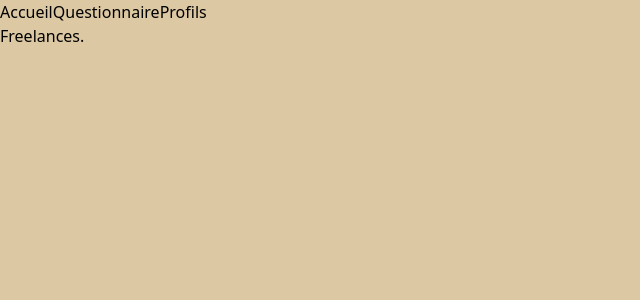
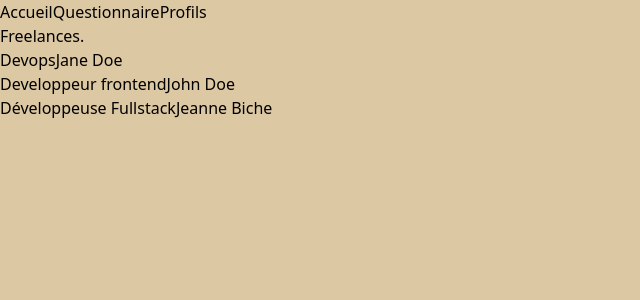
Before and after one commit to Studiomulex/JSX_AVANCEE, a React (Vite) app: page /Freelances in a window 1280 px wide. Shown: the top 300 px of the page, without its empty margins (0-640 px from the left). Built offline with nearby package versions, Linux system fonts and the light colour scheme.

Commit message:
creation de Composant Card

```diff
--- a/package.json
+++ b/package.json
@@ -10,6 +10,7 @@
     "preview": "vite preview"
   },
   "dependencies": {
+    "prop-types": "^15.8.1",
     "react": "^18.3.1",
     "react-dom": "^18.3.1",
     "react-router": "^7.0.1",
--- /dev/null
+++ b/src/components/Card/Card.jsx
@@ -0,0 +1,17 @@
+import PropTypes from "prop-types";
+
+export default function Card({ label, title}) {
+  return (
+    <div className="flex flex-col p-6">
+      <span>{label}</span>
+      {/* <img src={picture} alt="Freelance" className="w-[80px] h-[80px]" /> */}
+      <span>{title}</span>
+    </div>
+  );
+}
+
+Card.propTypes = {
+  label: PropTypes.string,
+  title: PropTypes.string,
+//   picture: PropTypes.string,
+};
--- a/src/pages/Freelances/Freelance.jsx
+++ b/src/pages/Freelances/Freelance.jsx
@@ -1,7 +1,35 @@
-export default function Freelances(){
-    return(
-        <div>
-            <h1>Freelances.</h1>
-        </div>
-    )
+// import DefaultPicture from "../../assets/profile.png";
+import Card from "../../components/Card/Card";
+const freelanceProfiles = [
+  {
+    name: "Jane Doe",
+    jobTitle: "Devops",
+    // picture: DefaultPicture,
+  },
+  {
+    name: "John Doe",
+    jobTitle: "Developpeur frontend",
+    // picture: DefaultPicture,
+  },
+  {
+    name: "Jeanne Biche",
+    jobTitle: "Développeuse Fullstack",
+    // picture: DefaultPicture,
+  },
+];
+
+export default function Freelances() {
+  return (
+    <div>
+      <h1>Freelances.</h1>
+      {freelanceProfiles.map((profile, index) => (
+        <Card
+          key={`${profile.name}-${index}`}
+          label={profile.jobTitle}
+        //   picture={profile.picture}
+          title={profile.name}
+        />
+      ))}
+    </div>
+  );
 }
--- a/src/pages/Survey/Survey.jsx
+++ b/src/pages/Survey/Survey.jsx
@@ -1,10 +1,10 @@
 import { useParams } from "react-router-dom";
 import { Link } from "react-router";
 export default function Survey() {
-
   const { questionNumber } = useParams();
   const questionNumberInt = parseInt(questionNumber);
-  const prevQuestionNumber =questionNumberInt === 1 ? 1 : questionNumberInt - 1;
+  const prevQuestionNumber =
+    questionNumberInt === 1 ? 1 : questionNumberInt - 1;
   const nextQuestionNumber = questionNumberInt + 1;
 
   return (
```
Also changed, not shown: 1 other file (tests, documents, lock files or other folders).
